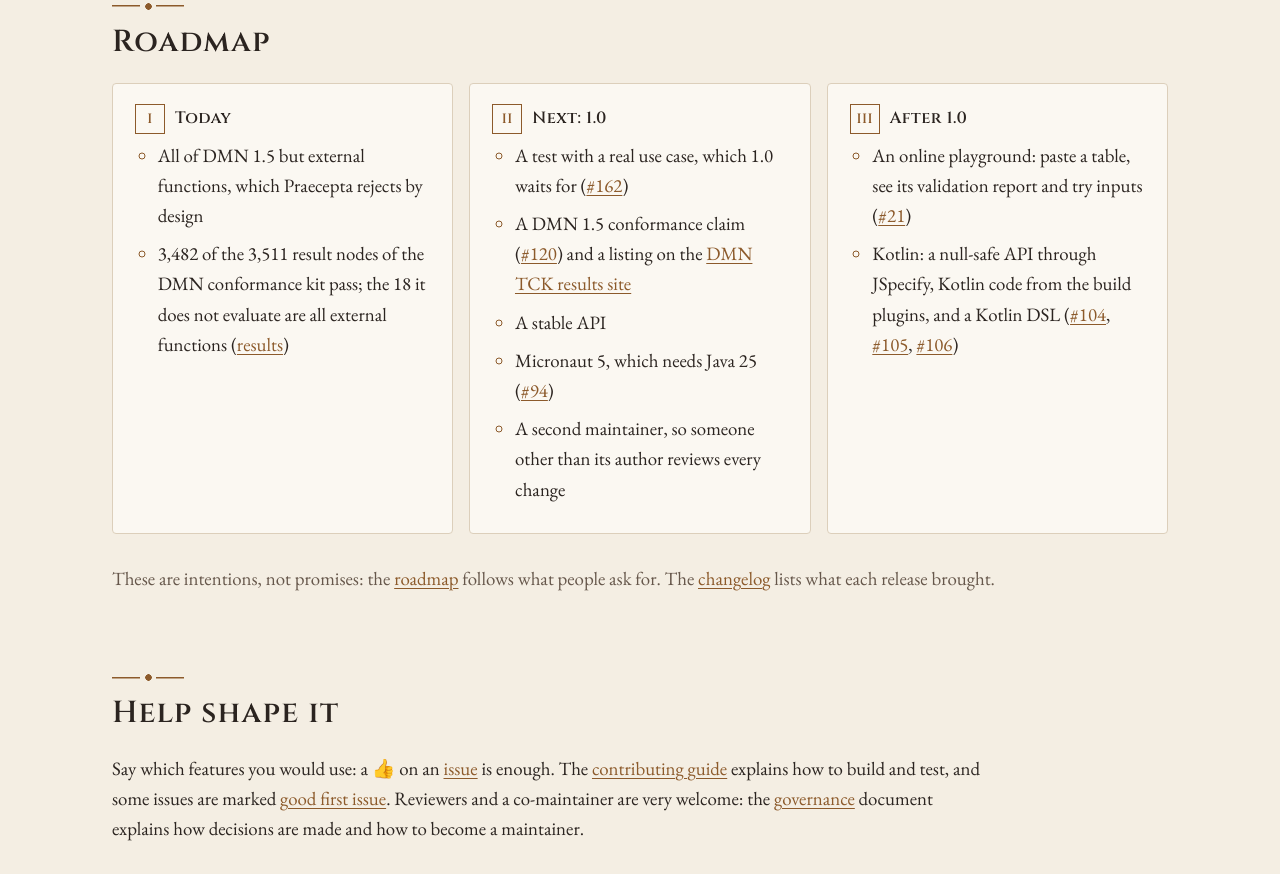
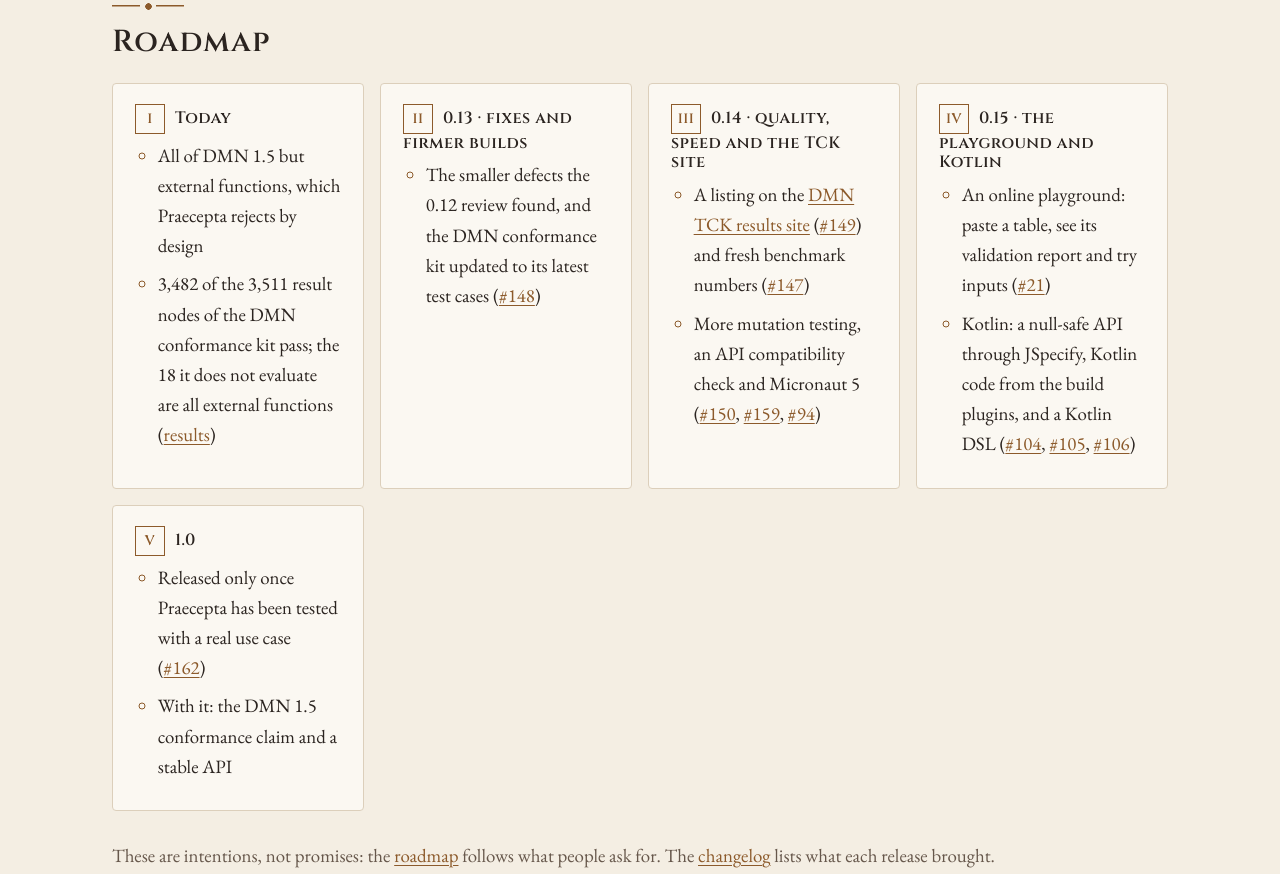
Before and after one commit to brunopacheco1/praecepta, a plain HTML site: page site/index.html in a window 1280 px wide. Shown: the part 6977-7851 px from the top of the page. Drawn offline with Linux system fonts and the light colour scheme.

Commit message:
Plan everything before 1.0, which waits only for a real use case
Co-Authored-By: Claude Fable 5.2 <noreply@anthropic.com>

```diff
--- a/site/index.html
+++ b/site/index.html
@@ -473,23 +473,35 @@ discount.evaluate(Map.of("country", "PT", "age", "30"));   // [{tier=gold}]</cod
           </ul>
         </li>
         <li>
-          <h3>Next: 1.0</h3>
+          <h3>0.13 · fixes and firmer builds</h3>
           <ul class="plain">
-            <li>A test with a real use case, which 1.0 waits for
-              (<a href="https://github.com/brunopacheco1/praecepta/issues/162">#162</a>)</li>
-            <li>A DMN 1.5 conformance claim (<a href="https://github.com/brunopacheco1/praecepta/issues/120">#120</a>) and a listing on the
-              <a href="https://dmn-tck.github.io/tck/">DMN TCK results site</a></li>
-            <li>A stable API</li>
-            <li>Micronaut 5, which needs Java 25 (<a href="https://github.com/brunopacheco1/praecepta/issues/94">#94</a>)</li>
-            <li>A second maintainer, so someone other than its author reviews every change</li>
+            <li>The smaller defects the 0.12 review found, and the DMN conformance kit updated to its latest test
+              cases (<a href="https://github.com/brunopacheco1/praecepta/issues/148">#148</a>)</li>
           </ul>
         </li>
         <li>
-          <h3>After 1.0</h3>
+          <h3>0.14 · quality, speed and the TCK site</h3>
+          <ul class="plain">
+            <li>A listing on the <a href="https://dmn-tck.github.io/tck/">DMN TCK results site</a>
+              (<a href="https://github.com/brunopacheco1/praecepta/issues/149">#149</a>) and fresh benchmark numbers (<a href="https://github.com/brunopacheco1/praecepta/issues/147">#147</a>)</li>
+            <li>More mutation testing, an API compatibility check and Micronaut 5
+              (<a href="https://github.com/brunopacheco1/praecepta/issues/150">#150</a>, <a href="https://github.com/brunopacheco1/praecepta/issues/159">#159</a>, <a href="https://github.com/brunopacheco1/praecepta/issues/94">#94</a>)</li>
+          </ul>
+        </li>
+        <li>
+          <h3>0.15 · the playground and Kotlin</h3>
           <ul class="plain">
             <li>An online playground: paste a table, see its validation report and try inputs (<a href="https://github.com/brunopacheco1/praecepta/issues/21">#21</a>)</li>
             <li>Kotlin: a null-safe API through JSpecify, Kotlin code from the build plugins, and a Kotlin DSL
               (<a href="https://github.com/brunopacheco1/praecepta/issues/104">#104</a>, <a href="https://github.com/brunopacheco1/praecepta/issues/105">#105</a>, <a href="https://github.com/brunopacheco1/praecepta/issues/106">#106</a>)</li>
+          </ul>
+        </li>
+        <li>
+          <h3>1.0</h3>
+          <ul class="plain">
+            <li>Released only once Praecepta has been tested with a real use case
+              (<a href="https://github.com/brunopacheco1/praecepta/issues/162">#162</a>)</li>
+            <li>With it: the DMN 1.5 conformance claim and a stable API</li>
           </ul>
         </li>
       </ol>
```
Also changed, not shown: 1 other file.
